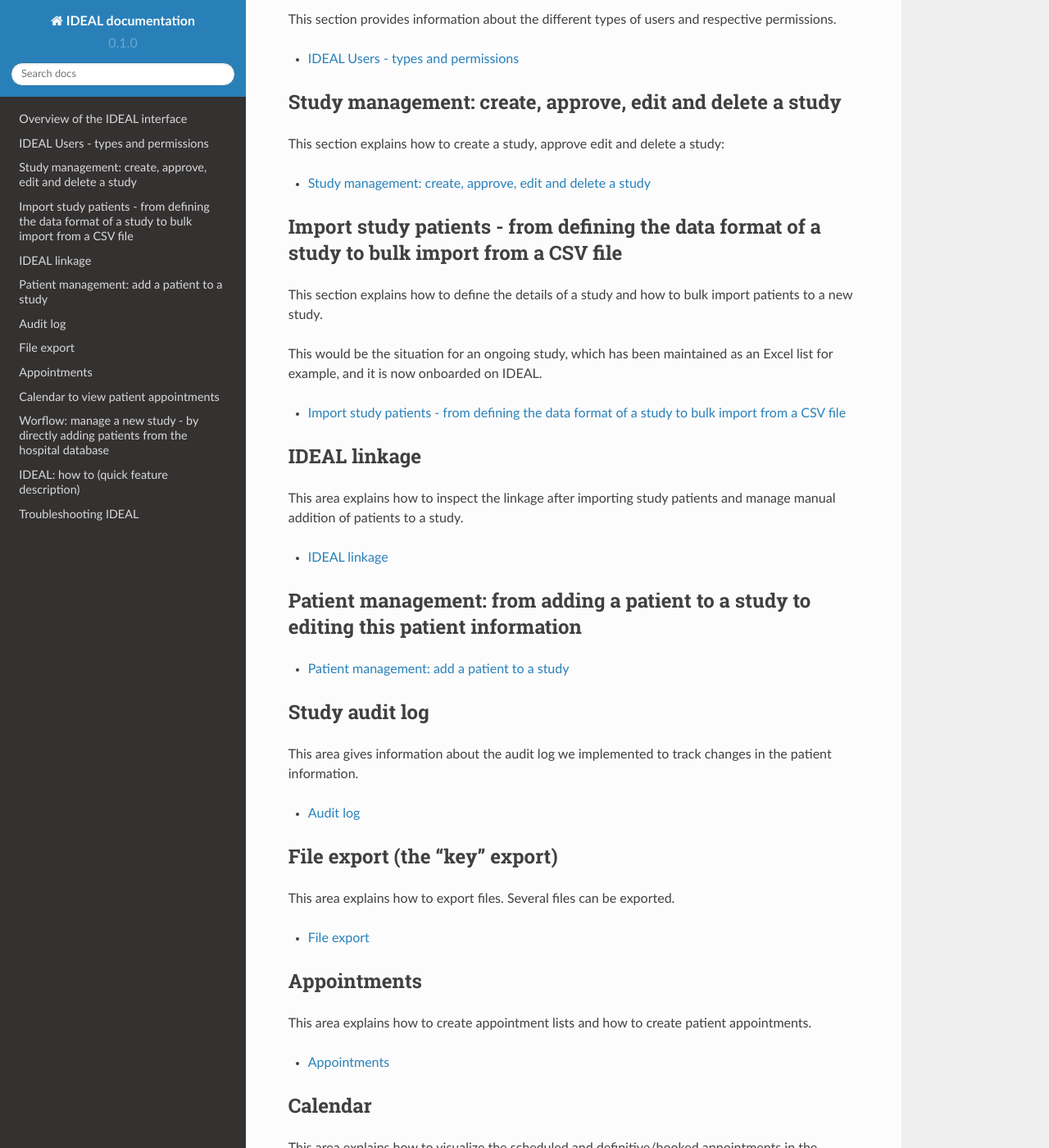
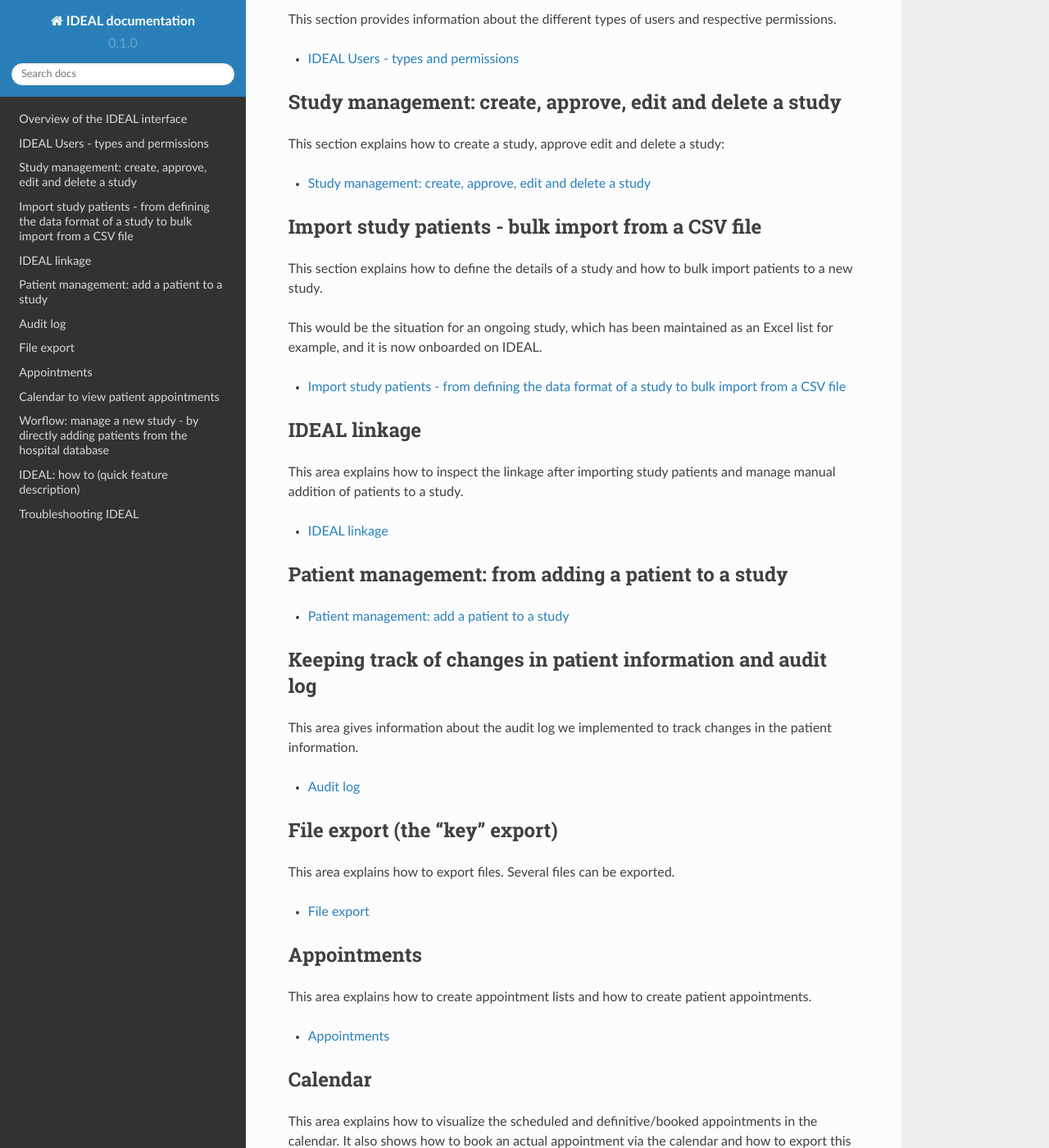
Before and after one commit to Nynuphar/IDEAL-doc, a Sphinx documentation site: the page built from docs/source/index.rst, in a window 1280 px wide and 1400 px high, scrolled down 894 px. Shown: the whole window at 82% size. Built offline with Sphinx 7.4.7 and the Read the Docs theme 2.0.0, drawn with Linux system fonts in a browser that asks for light colours.

Commit message:
Update index.rst

```diff
--- a/docs/source/index.rst
+++ b/docs/source/index.rst
@@ -47,7 +47,7 @@ This section explains how to create a study, approve edit and delete a study:
 
    createstudy
 
-Import study patients - from defining the data format of a study to bulk import from a CSV file
+Import study patients - bulk import from a CSV file
 ***************************************************************************************************
 
 This section explains how to define the details of a study and how to bulk import patients to a new study.
@@ -69,7 +69,7 @@ This area explains how to inspect the linkage after importing study patients and
 
    linkage
 
-Patient management: from adding a patient to a study to editing this patient information
+Patient management: from adding a patient to a study
 *******************************************************************************************
 
 .. toctree::
@@ -77,8 +77,8 @@ Patient management: from adding a patient to a study to editing this patient inf
 
    patmanage
 
-Study audit log
-*****************
+Keeping track of changes in patient information and audit log
+*****************************************************************************
 
 This area gives information about the audit log we implemented to track changes in the patient information.
 
```
